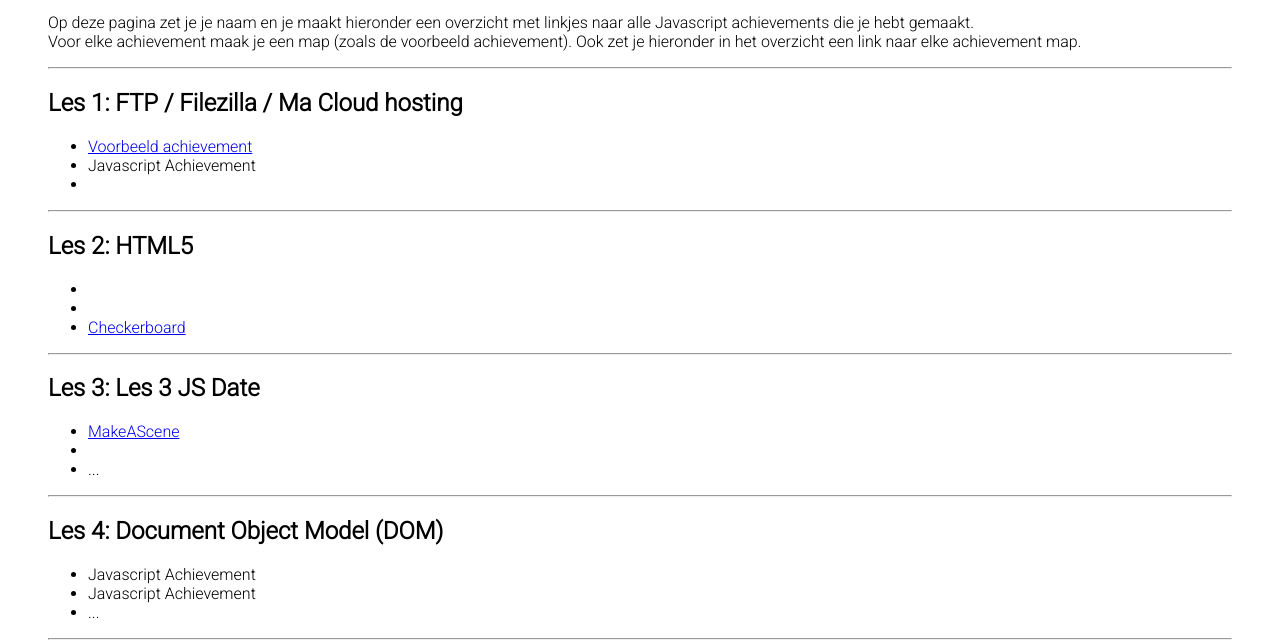
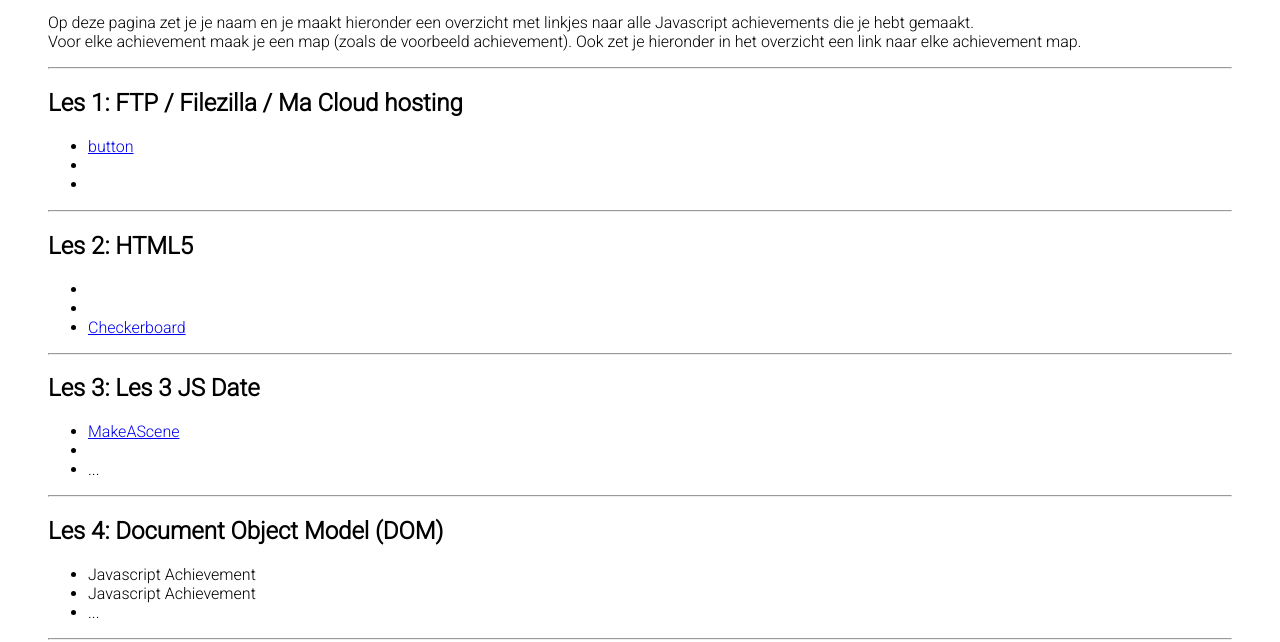
Before and after one commit to MilanJDR/Javascript-Achievements, a plain HTML site: page index.html in a window 1280 px wide. Shown: the part 160-802 px from the top of the page. Drawn offline with Linux system fonts and the light colour scheme.

Commit message:
button link toegevoegd

```diff
--- a/index.html
+++ b/index.html
@@ -40,8 +40,8 @@
 
         <h2>Les 1: FTP / Filezilla / Ma Cloud hosting</h3>
         <ul>
-            <li><a href="voorbeeld-achievement/index.html">Voorbeeld achievement</a></li>
-            <li>Javascript Achievement</li>
+            <li><a href="http://30842.hosts1.ma-cloud.nl/Button.html">button</a></li>
+            <li></li>
             <li></li>
 
         </ul>
```
